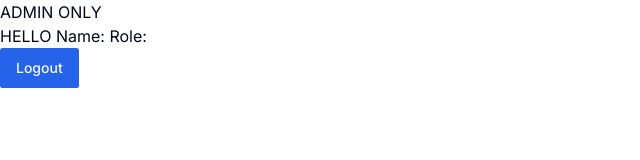
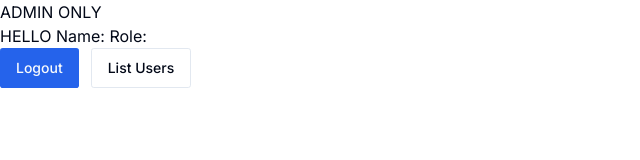
Before and after one commit to ariakm25/Nextjs14-Client-Starter, a Next.js app: page /panel/admin in a window 1280 px wide. Shown: the top 160 px of the page, without its empty margins (0-640 px from the left). Built offline with nearby package versions, Linux system fonts and the light colour scheme; no server answers.

Commit message:
[feat]: add swr fetch

```diff
--- a/package.json
+++ b/package.json
@@ -55,6 +55,7 @@
     "react-day-picker": "^8.10.0",
     "react-dom": "^18.2.0",
     "react-hook-form": "^7.49.3",
+    "swr": "^2.2.4",
     "tailwind-merge": "^2.2.0",
     "tailwindcss-animate": "^1.0.7",
     "zod": "^3.22.4",
--- /dev/null
+++ b/src/app/panel/admin/layout.tsx
@@ -0,0 +1,18 @@
+'use client';
+
+import { PropsWithChildren } from 'react';
+import { SWRConfig } from 'swr';
+
+export default function LayouPanelAdmin({ children }: PropsWithChildren) {
+  return (
+    <SWRConfig
+      value={{
+        onError: (err) => {
+          console.log(err);
+        },
+      }}
+    >
+      {children}
+    </SWRConfig>
+  );
+}
--- a/src/app/panel/admin/page.tsx
+++ b/src/app/panel/admin/page.tsx
@@ -3,6 +3,7 @@
 import { useAuthSlice } from '@/features/auth/auth.slice';
 import { Button } from '@/common/components/ui/button';
 import { signOut } from 'next-auth/react';
+import Link from 'next/link';
 
 export default function AdminPage() {
   const { user } = useAuthSlice();
@@ -12,10 +13,13 @@ export default function AdminPage() {
       <h2>
         HELLO Name: {user?.name} Role: {user?.role?.name}
       </h2>
-      <div>
+      <div className='flex gap-3'>
         <Button onClick={() => signOut()} variant="default">
           Logout
         </Button>
+        <Link href={'/panel/admin/users'}>
+          <Button variant="outline">List Users</Button>
+        </Link>
       </div>
     </div>
   );
--- /dev/null
+++ b/src/app/panel/admin/users/page.tsx
@@ -0,0 +1,26 @@
+'use client';
+
+import useSWR from 'swr';
+import { getUsers } from '@/features/users/users.service';
+
+export default function AdminUserPage() {
+  const { data, isLoading, error } = useSWR('users', () =>
+    getUsers({ page: 1, take: 10 })
+  );
+
+  if (isLoading) {
+    return <div>Loading...</div>;
+  }
+
+  if (error) {
+    return <div>Error...</div>;
+  }
+
+  return (
+    <div>
+      <h1>Users</h1>
+      <p>There are {data?.data?.length} users in the database</p>
+      <pre>{JSON.stringify(data, null, 2)}</pre>
+    </div>
+  );
+}
--- a/src/features/auth/lib/next-auth.ts
+++ b/src/features/auth/lib/next-auth.ts
@@ -33,6 +33,8 @@ export const nextAuthOptions: NextAuthOptions = {
               email: credentials.email,
               password: credentials.password,
             });
+
+            console.log(response)
 
             const getMe = await me(response.data.accessToken);
 
```
Also changed, not shown: src/features/users/users.service.ts (added, +21 -0 lines), 1 other file (tests, documents, lock files or other folders).
